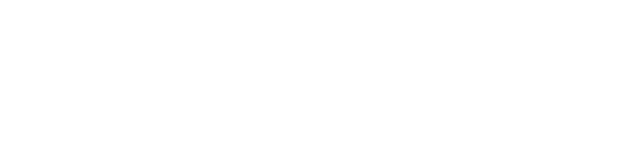
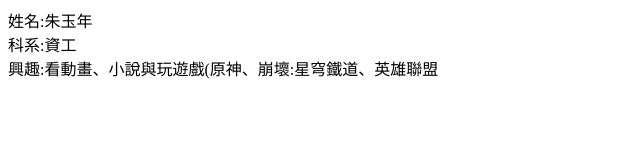
Before and after one commit to YAICHI123/YAICHI123.github.io, a plain HTML site: page index.html in a window 1280 px wide. Shown: the whole page, without its empty margins (0-640 px from the left). Drawn offline with Linux system fonts and the light colour scheme.

Commit message:
Update index.html

```diff
--- a/index.html
+++ b/index.html
@@ -1,11 +1,10 @@
 <html>
   <head>
-    <title>自我介紹
+    <title>自我介紹</title>
       <body>
-        姓名:朱玉年
-        科系:資工
+        姓名:朱玉年<br>
+        科系:資工<br>
         興趣:看動畫、小說與玩遊戲(原神、崩壞:星穹鐵道、英雄聯盟
       </body>
-    </title>
   </head>
 </html>
```
